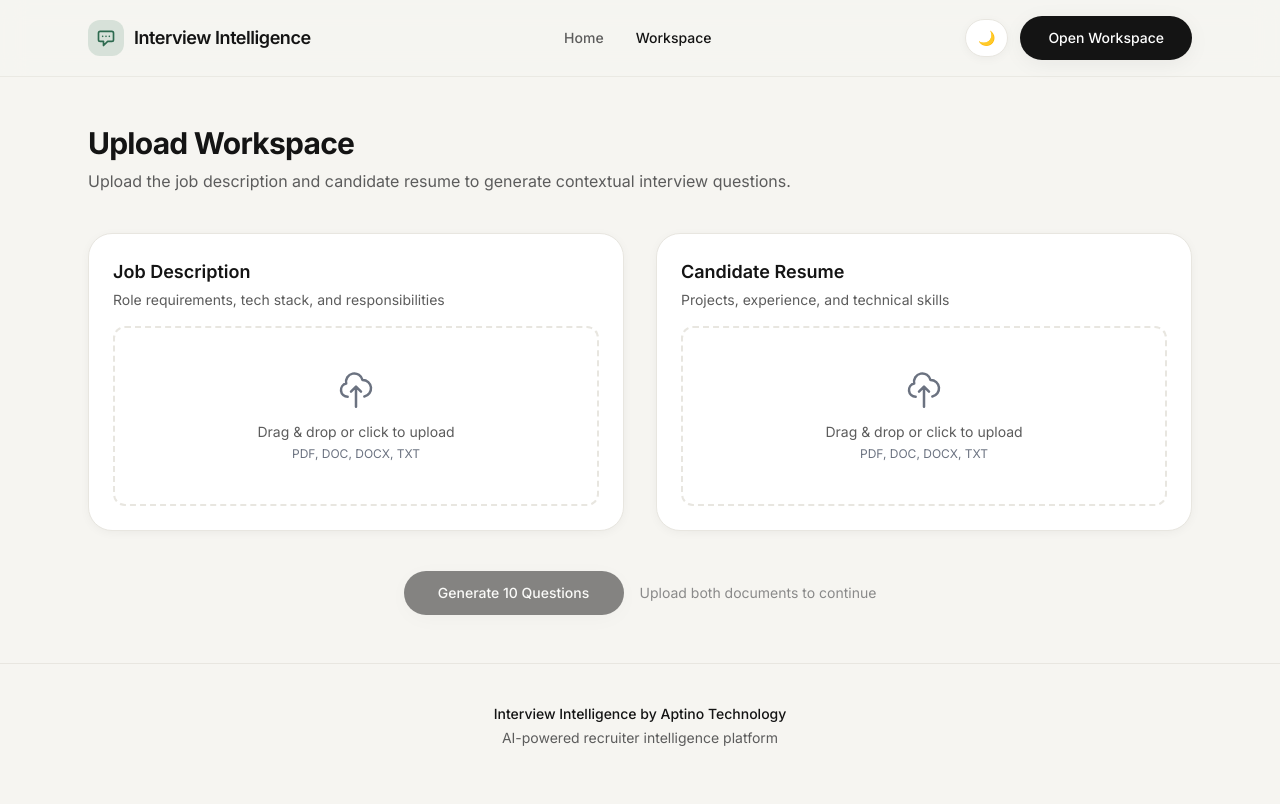
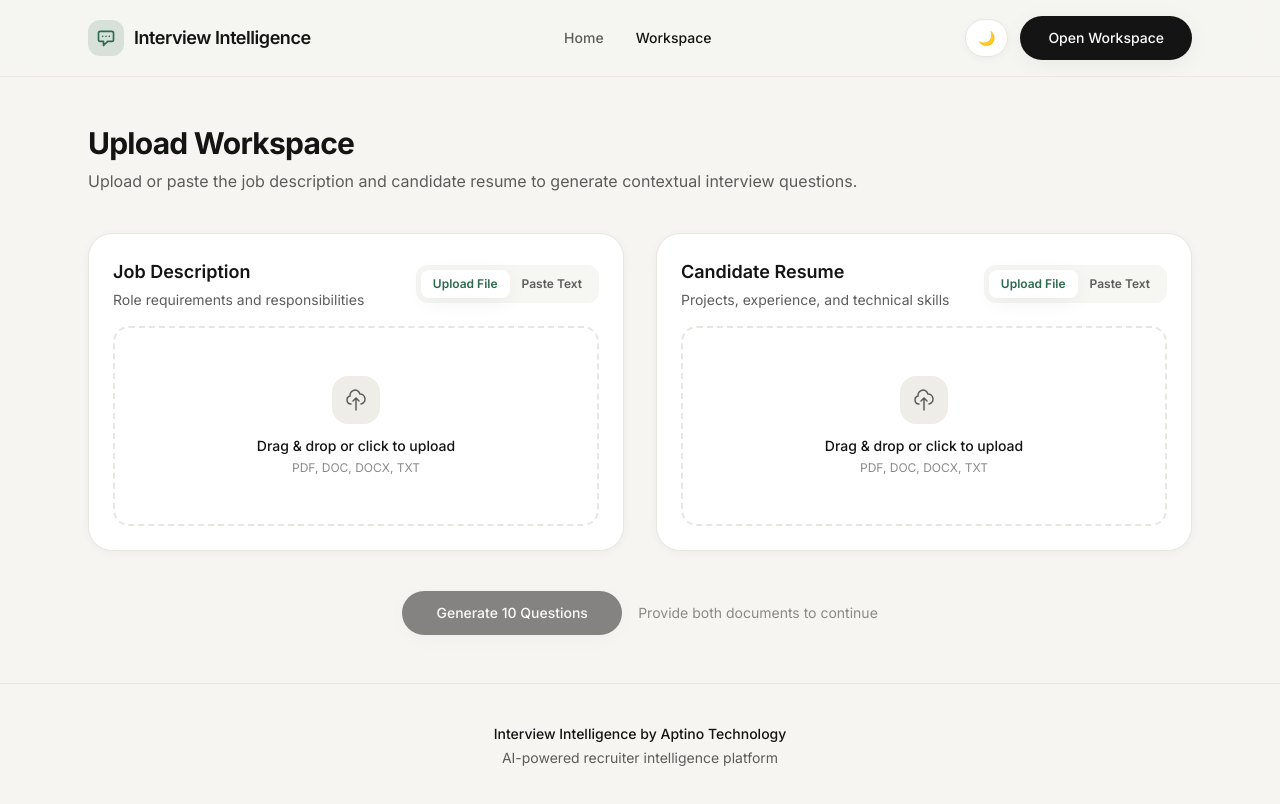
Before and after one commit to Kalpesh-Rajput/AI_Interview_Platform, a React (Vite) app in the folder frontend/: page /upload in a window 1280 px wide. Shown: the top 804 px of the page. Built offline with nearby package versions, Linux system fonts and the light colour scheme; no server answers.

Commit message:
Pasting document data added and make change in Role expectation overview and related question format

```diff
--- a/frontend/src/components/FileUpload.jsx
+++ b/frontend/src/components/FileUpload.jsx
@@ -1,9 +1,34 @@
-import { useCallback, useState } from 'react';
+import { useCallback, useState, useEffect } from 'react';
 
 const ACCEPT = '.pdf,.doc,.docx,.txt';
 
-export default function FileUpload({ label, description, fileInfo, onUpload, loading }) {
+export default function FileUpload({
+  label,
+  description,
+  fileInfo,
+  onUpload,
+  loading,
+  onTextChange,
+  placeholder = 'Paste your text here...'
+}) {
   const [dragOver, setDragOver] = useState(false);
+
+  // Detect if the fileInfo represents a pasted input
+  const isPasted = fileInfo?.filename?.startsWith('Pasted') || false;
+  const [mode, setMode] = useState(isPasted ? 'paste' : 'file');
+
+  // Sync mode if fileInfo changes externally (e.g. on reset)
+  useEffect(() => {
+    if (!fileInfo?.text) {
+      if (!fileInfo?.filename) {
+        setMode('file');
+      }
+    } else if (isPasted) {
+      setMode('paste');
+    } else {
+      setMode('file');
+    }
+  }, [fileInfo?.text, fileInfo?.filename, isPasted]);
 
   const handleFiles = useCallback(
     async (files) => {
@@ -20,13 +45,54 @@ export default function FileUpload({ label, description, fileInfo, onUpload, loa
     handleFiles(e.dataTransfer.files);
   };
 
+  const getWordCount = (str) => {
+    if (!str) return 0;
+    return str.trim().split(/\s+/).filter(Boolean).length;
+  };
+
+  const getCharCount = (str) => {
+    return str?.length || 0;
+  };
+
   return (
     <div className="card flex flex-col gap-4">
+      {/* Header section with layout and Tabs */}
+      <div className="flex flex-col sm:flex-row sm:items-start sm:justify-between gap-4">
         <div>
           <h3 className="text-lg font-semibold text-ink dark:text-white">{label}</h3>
           <p className="mt-1 text-sm text-ink-muted dark:text-gray-400">{description}</p>
         </div>
 
+        {onTextChange && (
+          <div className="inline-flex rounded-xl bg-cream-muted/50 p-1 dark:bg-surface-elevated/40 border border-cream-dark/10 dark:border-surface-border/40 shrink-0 self-start sm:self-center">
+            <button
+              type="button"
+              onClick={() => setMode('file')}
+              className={`rounded-lg px-3 py-1.5 text-xs font-semibold transition-all duration-200 ${
+                mode === 'file'
+                  ? 'bg-white text-accent dark:bg-surface dark:text-accent-light shadow-soft'
+                  : 'text-ink-muted hover:text-ink dark:text-gray-400 dark:hover:text-white'
+              }`}
+            >
+              Upload File
+            </button>
+            <button
+              type="button"
+              onClick={() => setMode('paste')}
+              className={`rounded-lg px-3 py-1.5 text-xs font-semibold transition-all duration-200 ${
+                mode === 'paste'
+                  ? 'bg-white text-accent dark:bg-surface dark:text-accent-light shadow-soft'
+                  : 'text-ink-muted hover:text-ink dark:text-gray-400 dark:hover:text-white'
+              }`}
+            >
+              Paste Text
+            </button>
+          </div>
+        )}
+      </div>
+
+      {mode === 'file' ? (
+        <>
           <label
             onDragOver={(e) => {
               e.preventDefault();
@@ -34,7 +100,7 @@ export default function FileUpload({ label, description, fileInfo, onUpload, loa
             }}
             onDragLeave={() => setDragOver(false)}
             onDrop={onDrop}
-        className={`flex min-h-[180px] cursor-pointer flex-col items-center justify-center rounded-xl border-2 border-dashed px-6 py-8 transition ${
+            className={`flex min-h-[200px] cursor-pointer flex-col items-center justify-center rounded-2xl border-2 border-dashed px-6 py-8 transition duration-300 ${
               dragOver
                 ? 'border-accent bg-accent/5'
                 : 'border-cream-dark hover:border-accent/40 hover:bg-cream-muted/50 dark:border-surface-border dark:hover:bg-surface-elevated/50'
@@ -52,26 +118,58 @@ export default function FileUpload({ label, description, fileInfo, onUpload, loa
                 <div className="h-8 w-8 animate-spin rounded-full border-2 border-accent border-t-transparent" />
                 <p className="text-sm text-gray-400">Processing file...</p>
               </div>
-        ) : fileInfo?.filename ? (
+            ) : fileInfo?.filename && !isPasted ? (
               <div className="text-center">
-            <p className="font-medium text-accent-light">{fileInfo.filename}</p>
-            <p className="mt-2 text-xs text-gray-500">Click or drag to replace</p>
+                <p className="font-semibold text-accent-light text-base">{fileInfo.filename}</p>
+                <p className="mt-2 text-xs text-ink-faint dark:text-gray-500">Click or drag to replace file</p>
               </div>
             ) : (
               <div className="text-center">
-            <svg className="mx-auto h-10 w-10 text-gray-500" fill="none" viewBox="0 0 24 24" stroke="currentColor">
+                <div className="mx-auto flex h-12 w-12 items-center justify-center rounded-2xl bg-cream-muted dark:bg-surface-elevated text-ink-muted dark:text-gray-400 mb-3">
+                  <svg className="h-6 w-6" fill="none" viewBox="0 0 24 24" stroke="currentColor">
                     <path strokeLinecap="round" strokeLinejoin="round" strokeWidth={1.5} d="M7 16a4 4 0 01-.88-7.903A5 5 0 1115.9 6L16 6a5 5 0 011 9.9M15 13l-3-3m0 0l-3 3m3-3v12" />
                   </svg>
-            <p className="mt-3 text-sm text-ink-muted dark:text-gray-300">Drag & drop or click to upload</p>
-            <p className="mt-1 text-xs text-gray-500">PDF, DOC, DOCX, TXT</p>
+                </div>
+                <p className="text-sm font-medium text-ink dark:text-gray-300">Drag & drop or click to upload</p>
+                <p className="mt-1 text-xs text-ink-faint dark:text-gray-500">PDF, DOC, DOCX, TXT</p>
               </div>
             )}
           </label>
 
-      {fileInfo?.preview && (
-        <div className="rounded-xl bg-cream-muted/80 p-4 dark:bg-surface-elevated/60">
-          <p className="mb-2 text-xs font-medium uppercase tracking-wider text-ink-faint dark:text-gray-500">Preview</p>
+          {fileInfo?.preview && !isPasted && (
+            <div className="rounded-2xl bg-cream-muted/60 p-4 dark:bg-surface-elevated/40 border border-cream-dark/10 dark:border-surface-border/20 transition-all duration-300">
+              <p className="mb-2 text-xs font-semibold uppercase tracking-wider text-accent dark:text-accent-light">Parsed Preview</p>
               <p className="line-clamp-4 text-sm leading-relaxed text-ink-muted dark:text-gray-300">{fileInfo.preview}</p>
+            </div>
+          )}
+        </>
+      ) : (
+        <div className="flex flex-col gap-2">
+          <div className="relative">
+            <textarea
+              value={isPasted ? fileInfo?.text || '' : ''}
+              onChange={(e) => onTextChange(e.target.value)}
+              placeholder={placeholder}
+              className="w-full min-h-[200px] rounded-2xl border border-cream-dark bg-white p-4 text-sm leading-relaxed text-ink placeholder-ink-faint focus:outline-none focus:ring-2 focus:ring-accent/20 focus:border-accent dark:border-surface-border dark:bg-surface-card dark:text-gray-100 dark:placeholder-gray-500 transition-all duration-300 font-sans resize-y"
+            />
+            {isPasted && fileInfo?.text && (
+              <button
+                type="button"
+                onClick={() => onTextChange('')}
+                className="absolute top-3 right-3 text-xs bg-cream-dark/40 hover:bg-cream-dark/80 dark:bg-surface-elevated/60 dark:hover:bg-surface-elevated text-ink-muted dark:text-gray-400 hover:text-ink dark:hover:text-white px-2.5 py-1 rounded-lg transition-all duration-200"
+              >
+                Clear
+              </button>
+            )}
+          </div>
+          <div className="flex justify-between items-center px-1 text-xs text-ink-faint dark:text-gray-500">
+            <span>
+              {getWordCount(isPasted ? fileInfo?.text : '')} words
+            </span>
+            <span>
+              {getCharCount(isPasted ? fileInfo?.text : '')} characters
+            </span>
+          </div>
         </div>
       )}
     </div>
--- a/frontend/src/pages/QuestionsPage.jsx
+++ b/frontend/src/pages/QuestionsPage.jsx
@@ -65,7 +65,7 @@ export default function QuestionsPage() {
               <svg className="h-5 w-5" fill="none" viewBox="0 0 24 24" stroke="currentColor">
                 <path strokeLinecap="round" strokeLinejoin="round" strokeWidth={2} d="M13 16h-1v-4h-1m1-4h.01M21 12a9 9 0 11-18 0 9 9 0 0118 0z" />
               </svg>
-              Recruiter's JD Intel Overview
+              Role Expectation Overview
             </h2>
             <p className="mt-3 text-sm leading-relaxed text-ink-muted dark:text-gray-300">
               {context.jd_explanation_for_hr || context.jd_summary || "No description available."}
--- a/frontend/src/pages/UploadPage.jsx
+++ b/frontend/src/pages/UploadPage.jsx
@@ -39,9 +39,33 @@ export default function UploadPage() {
     }
   };
 
+  const handleJdTextChange = (text) => {
+    if (!text) {
+      setJd({ filename: '', text: '', preview: '' });
+    } else {
+      setJd({
+        filename: 'Pasted Job Description',
+        text: text,
+        preview: text.slice(0, 500),
+      });
+    }
+  };
+
+  const handleResumeTextChange = (text) => {
+    if (!text) {
+      setResume({ filename: '', text: '', preview: '' });
+    } else {
+      setResume({
+        filename: 'Pasted Resume',
+        text: text,
+        preview: text.slice(0, 500),
+      });
+    }
+  };
+
   const handleGenerate = async () => {
     if (!jd.text || !resume.text) {
-      setError('Please upload both a job description and a resume.');
+      setError('Please upload or paste both a job description and a resume.');
       return;
     }
     setError('');
@@ -68,7 +92,7 @@ export default function UploadPage() {
         <div className="mb-10">
           <h1 className="text-3xl font-bold tracking-tight text-ink dark:text-white">Upload Workspace</h1>
           <p className="mt-2 text-ink-muted dark:text-gray-400">
-            Upload the job description and candidate resume to generate contextual interview questions.
+            Upload or paste the job description and candidate resume to generate contextual interview questions.
           </p>
         </div>
 
@@ -81,10 +105,12 @@ export default function UploadPage() {
         <div className="grid gap-8 lg:grid-cols-2">
           <FileUpload
             label="Job Description"
-            description="Role requirements, tech stack, and responsibilities"
+            description="Role requirements and responsibilities"
             fileInfo={jd}
             onUpload={handleJD}
             loading={jdLoading}
+            onTextChange={handleJdTextChange}
+            placeholder="Paste the complete job description details including requirements and responsibilities here..."
           />
           <FileUpload
             label="Candidate Resume"
@@ -92,6 +118,8 @@ export default function UploadPage() {
             fileInfo={resume}
             onUpload={handleResume}
             loading={resumeLoading}
+            onTextChange={handleResumeTextChange}
+            placeholder="Paste the candidate's resume text, including work history, technical skills, projects, and education here..."
           />
         </div>
 
@@ -104,7 +132,7 @@ export default function UploadPage() {
             {generating ? 'Generating...' : 'Generate 10 Questions'}
           </button>
           {!ready && (
-            <p className="text-sm text-ink-faint dark:text-gray-500">Upload both documents to continue</p>
+            <p className="text-sm text-ink-faint dark:text-gray-500">Provide both documents to continue</p>
           )}
         </div>
       </section>
--- a/frontend/src/utils/exportPdf.js
+++ b/frontend/src/utils/exportPdf.js
@@ -30,7 +30,7 @@ export function exportQuestionsToPdf(questions, notes = {}, meta = {}, context =
 
   if (context) {
     if (context.jd_explanation_for_hr || context.jd_summary) {
-      addLine("Recruiter's JD Intel Overview", 13, true);
+      addLine("Role Expectation Overview", 13, true);
       addLine(context.jd_explanation_for_hr || context.jd_summary, 10);
       y += 8;
     }
```
Also changed, not shown: 1 other file (tests, documents, lock files or other folders). Lines whose indentation alone changed are shown as unchanged.
